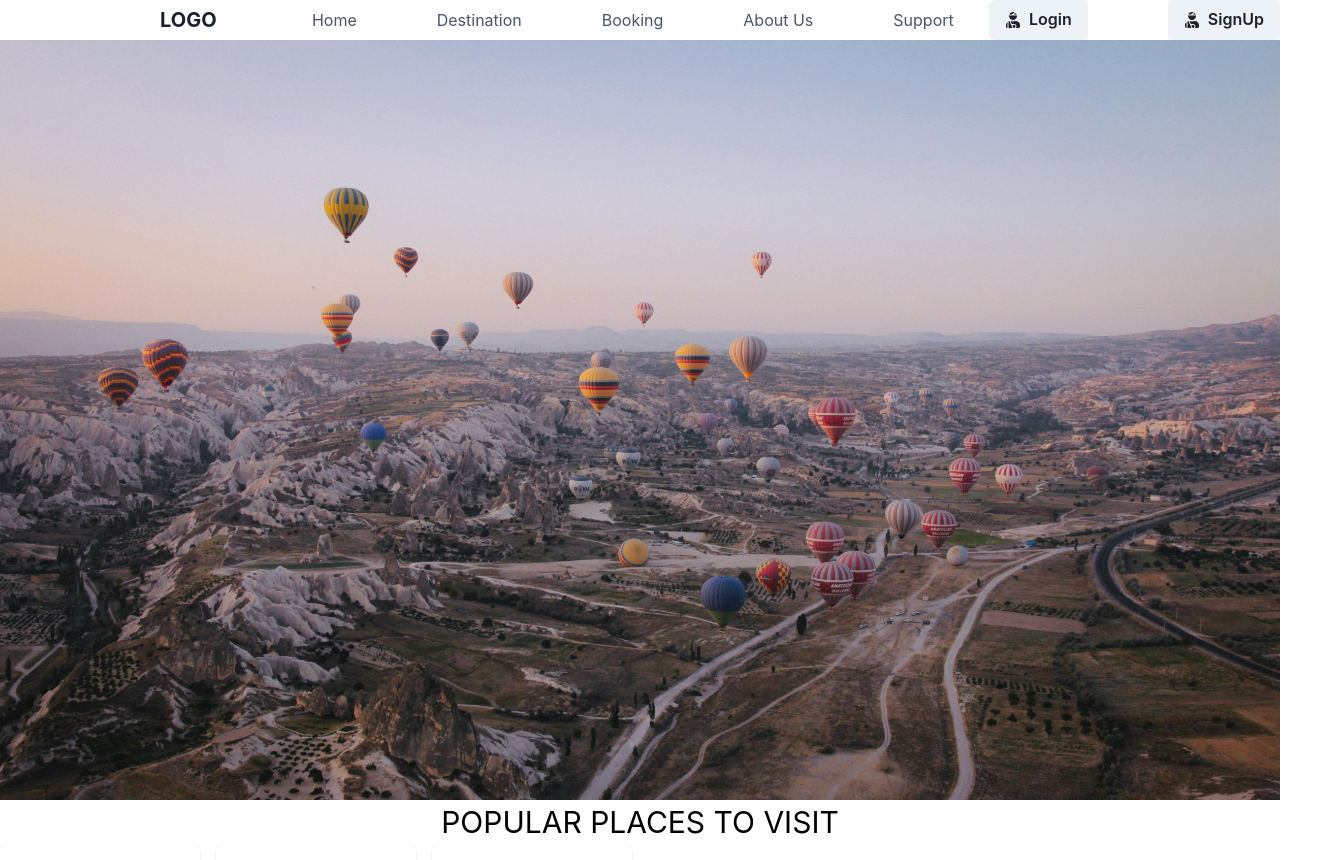
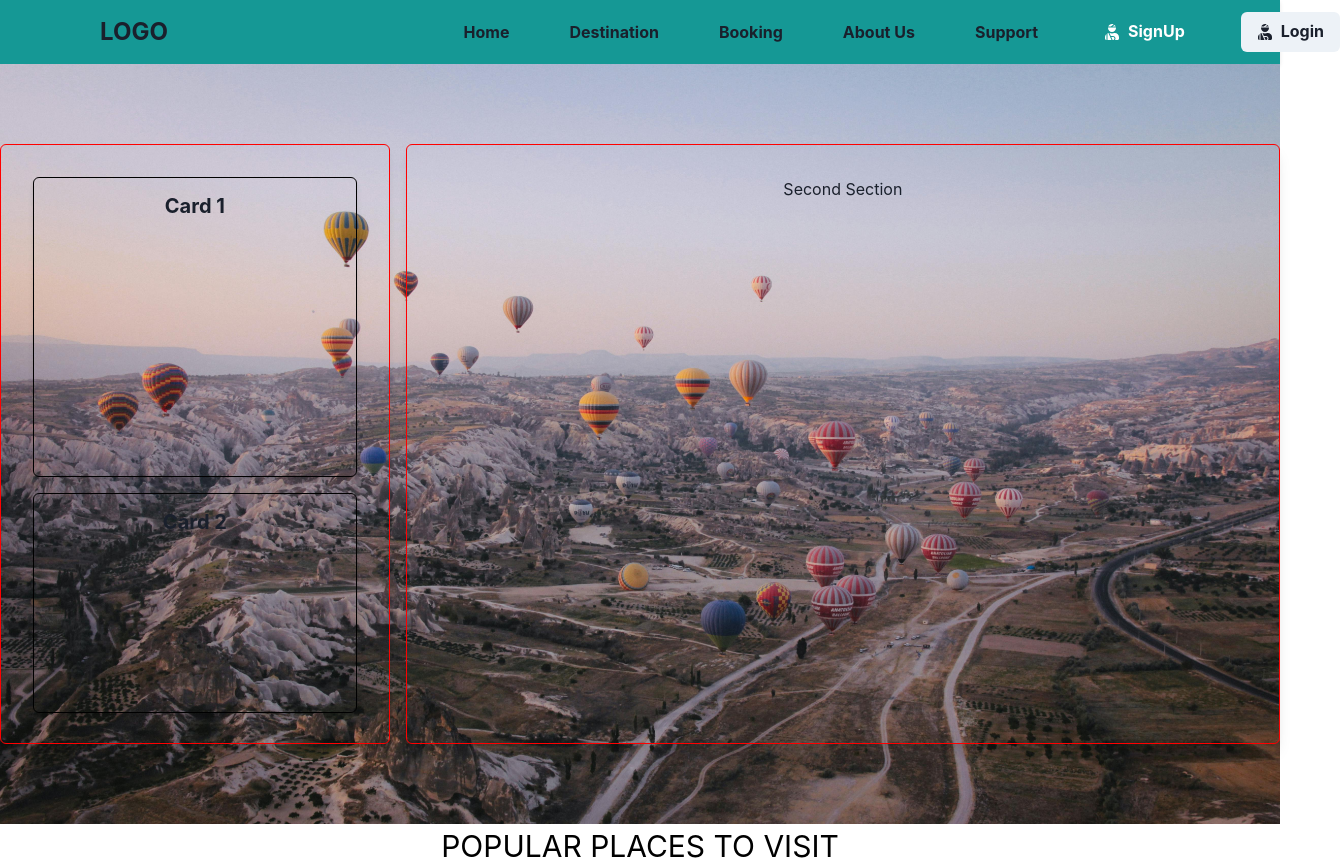
Before and after one commit to praveen4898/Bon_Voyage-Travel, a React (Create React App) app: page / in a window 1280 px wide. Shown: the top 860 px of the page, 1340 px wide, since content can reach past the window. Built offline with nearby package versions, Linux system fonts and the light colour scheme.

Commit message:
desti&nav

```diff
--- a/src/CSS/home.css
+++ b/src/CSS/home.css
@@ -1,15 +1,15 @@
-body {
+/* body {
     margin: 0;
     padding: 0;
     box-sizing: border-box;
-  }
+  } */
 
 
 
   /* Media queries for responsiveness */
-  @media (max-width: 768px) {
+  /* @media (max-width: 768px) {
     .home {
-      /* Adjust styles for smaller screens */
+
       background-size: contain;
     }
-  }
+  } */
--- /dev/null
+++ b/src/Components/FirstDiv.jsx
@@ -0,0 +1,78 @@
+import { Box, Flex, Heading, Text, VStack } from '@chakra-ui/react';
+import backgroundImage from '../Image/homeBG.jpg';
+import React from 'react';
+
+const FirstDiv = () => {
+  return (
+    <Box
+      className='home'
+      style={{
+        backgroundImage: `url(${backgroundImage})`,
+        backgroundSize: 'cover',
+        height: '95vh',
+      }}
+    >
+      <Flex
+        direction="row"
+        justify="center"
+        align="center"
+        height="100%"
+      >
+        {/* First Section */}
+        <Box
+          border="1px solid red"
+          p={8}
+          boxShadow="lg"
+          borderRadius="md"
+          mr={4}
+          height="600px"
+          width="400px"
+        >
+          {/* Content for the first section goes here */}
+          <VStack spacing={4}>
+            {/* Card 1 */}
+            <Box
+              p={4}
+              boxShadow="md"
+              borderRadius="md"
+              width="100%"
+              height="300px"
+              border="1px solid black"
+            >
+              <Heading fontSize="xl">Card 1</Heading>
+
+            </Box>
+
+            {/* Card 2 */}
+            <Box
+              p={4}
+              boxShadow="md"
+              borderRadius="md"
+              width="100%"
+              height="220px"
+              border="1px solid black"
+            >
+              <Heading fontSize="xl">Card 2</Heading>
+
+            </Box>
+          </VStack>
+        </Box>
+
+        {/* Second Section */}
+        <Box
+          border="1px solid red"
+          p={8}
+          boxShadow="lg"
+          borderRadius="md"
+          height="600px"
+          width="900px"
+        >
+          {/* Content for the second section goes here */}
+          <p>Second Section</p>
+        </Box>
+      </Flex>
+    </Box>
+  );
+}
+
+export default FirstDiv;
--- a/src/Components/Navbar.jsx
+++ b/src/Components/Navbar.jsx
@@ -1,50 +1,42 @@
-
 import React from 'react';
-import { Box, Button, Flex, Heading, Link as ChakraLink , Stack} from '@chakra-ui/react';
+import { Box, Button, Flex, Heading, Link as ChakraLink, Stack } from '@chakra-ui/react';
 import { Link } from 'react-router-dom';
 import { FaUserInjured } from "react-icons/fa";
 
-
-
-
 export const Navbar = () => {
     return (
-        <Box >
+        <Box style={{ backgroundColor:  '#159895 ', boxShadow: '0 2px 4px rgba(0, 0, 0, 0.1)', padding: '10px 20px' }}>
             <Flex maxWidth='container.xl' alignItems='center' justify='space-between'>
-                <Box ml='40'>
-                    <Heading size='md' >LOGO</Heading>
+                <Box>
+                    <Heading size='md' ml="20" style={{ fontWeight: 'bold', fontSize: '1.5rem' }}>LOGO</Heading>
                 </Box>
-                <Box ml='90'>
-                <Flex gap='20'>
-                    <ChakraLink as={Link} to="/" className="menuList" color='gray.600' _hover={{ color: 'teal.500' }}>
+
+                <Flex gap='10' ml="100" style={{ display: 'flex', alignItems: 'center', marginLeft: '10px',fontWeight: 'bold' }}>
+                    <ChakraLink as={Link} to="/" style={{ textDecoration: 'none', padding: '10px', color: 'gray.600', transition: 'color 0.3s' }} _hover={{ color: 'white' }}>
                         Home
                     </ChakraLink>
-                    <ChakraLink as={Link} to="/destination" className="menuList" color='gray.600' _hover={{ color: 'teal.500' }}>
+                    <ChakraLink as={Link} to="/destination" style={{ textDecoration: 'none', padding: '10px', color: 'gray.600', transition: 'color 0.3s' }} _hover={{ color: 'white' }}>
                         Destination
                     </ChakraLink>
-                    <ChakraLink as={Link} to="/booking" className="menuList" color='gray.600' _hover={{ color: 'teal.500' }}>
+                    <ChakraLink as={Link} to="/booking" style={{ textDecoration: 'none', padding: '10px', color: 'gray.600', transition: 'color 0.3s' }} _hover={{ color: 'white' }}>
                         Booking
                     </ChakraLink>
-                    <ChakraLink as={Link} to="/about" className="menuList" color='gray.600' _hover={{ color: 'teal.500' }}>
+                    <ChakraLink as={Link} to="/about" style={{ textDecoration: 'none', padding: '10px', color: 'gray.600', transition: 'color 0.3s' }} _hover={{ color: 'white' }}>
                         About Us
                     </ChakraLink>
-                    <ChakraLink as={Link} to="/support" className="menuList" color='gray.600' _hover={{ color: 'teal.500' }}>
+                    <ChakraLink as={Link} to="/support" style={{ textDecoration: 'none', padding: '10px', color: 'gray.600', transition: 'color 0.3s' }} _hover={{ color: 'white' }}>
                         Support
                     </ChakraLink>
+
+                    {/* <Stack direction='row' spacing={4} style={{ marginLeft: 'auto', alignItems: 'center' }}> */}
+                        <Button leftIcon={<FaUserInjured />} colorScheme='#159895' variant='solid' fontWeight='bold'>
+                        SignUp
+                        </Button>
+                        <Button leftIcon={<FaUserInjured />} colorScheme='gray' variant='solid' mr='-20' fontWeight='bold' >
+                           Login
+                        </Button>
+
                 </Flex>
-                </Box>
-                <Box >
-                <Stack direction='row' spacing={4} pl='30' gap='20'>
-                    <Button leftIcon={<FaUserInjured />} colorScheme='gray' variant='solid'  >
-                       Login
-                    </Button>
-                    <Button leftIcon={<FaUserInjured />} colorScheme='gray' variant='solid'  >
-                       SignUp
-                    </Button>
-
-                </Stack>
-                </Box>
-
             </Flex>
         </Box>
     );
--- a/src/Pages/Destinationcard.jsx
+++ b/src/Pages/Destinationcard.jsx
@@ -1,27 +1,54 @@
-import React from "react";
-import { Link, useNavigate } from "react-router-dom";
+// Destinationcard.js
 
+import React from 'react';
+import { Box, Heading, Text, Button, Image } from '@chakra-ui/react';
+import { useNavigate } from 'react-router-dom';
 
-
-////formapping the cardcomponent
 export const SingleDesti = ({ tour }) => {
   const navigate = useNavigate();
 
   const handleDetailsPage = () => {
     navigate(`/singledestination/${tour.id}`);
   };
+
   return (
-    <div data-cy="tour-card" className="tour-card">
-      <img src={tour.image} alt="img" width="200px" />
-      <h2 data-cy="tour-name">{tour.location}</h2>
-      <p data-cy="tour-description">{tour.country}</p>
-      <h4 data-cy="tour-cost" style={{ margin: "0" }}>
-        Trip cost per Head (INR): {tour.price}
-      </h4>
+    <Box
+      data-cy="tour-card"
+      className="tour-card"
+      width="250px"
+      textAlign="center"
+      boxShadow="0 4px 8px rgba(0, 0, 0, 0.4)" // Adjust the shadow color and intensity
+      borderRadius="lg"
+      overflow="hidden"
+      transition="transform 0.2s"
+    >
+      <Image
+        src={tour.image}
+        alt="img"
+        width="100%"
+        height="160px"
+        objectFit="cover"
+        p={4} // Add padding from all sides
+      />
 
-      <button data-cy="view-details-btn" onClick={handleDetailsPage}>
-        View Details
-      </button>
-    </div>
+      <Box p={4}>
+        <Heading fontSize="xl" data-cy="tour-name">
+          {tour.location}
+        </Heading>
+        <Text data-cy="tour-description">{tour.country}</Text>
+        <Text fontSize="sm" data-cy="tour-cost" fontWeight="bold" color="teal.500" mt={2}>
+          INR {tour.price}
+        </Text>
+        <Button
+          data-cy="view-details-btn"
+          onClick={handleDetailsPage}
+          mt={4}
+          border="1px solid teal"
+          variant="solid"
+        >
+          View Details
+        </Button>
+      </Box>
+    </Box>
   );
 };
--- a/src/Pages/Homepage.jsx
+++ b/src/Pages/Homepage.jsx
@@ -1,22 +1,18 @@
 import { Box } from '@chakra-ui/react';
 import React from 'react';
-import backgroundImage from '../Image/homeBG.jpg';
+
 import ImageCarousel from '../Components/Carousel';
 import { FooterSection } from '../Components/Footer';
 import PopularPlaces from '../Components/PopularPlaces';
+import FirstDiv from '../Components/FirstDiv';
 
 const Homepage = () => {
   return (
     <Box>
-      <Box
-        className='home'
-        style={{
-          backgroundImage: `url(${backgroundImage})`,
-          backgroundSize: 'cover',
-          height: '95vh',
-        }}
-      ></Box>
-       <Box>
+      <Box>
+        <FirstDiv />
+      </Box>
+      <Box>
         <PopularPlaces />
       </Box>
       <Box>
```
Also changed, not shown: src/Pages/Destination.jsx (+77 -35 lines).
